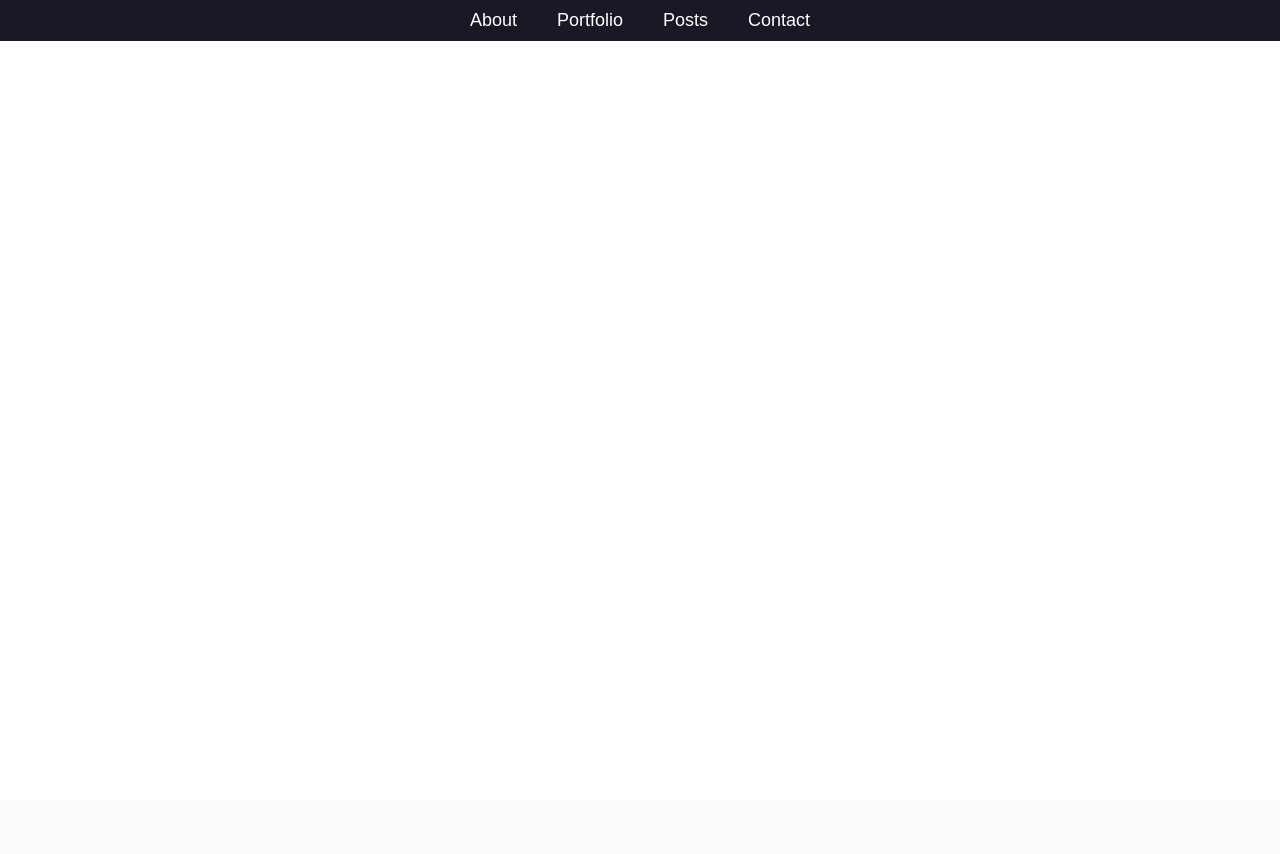
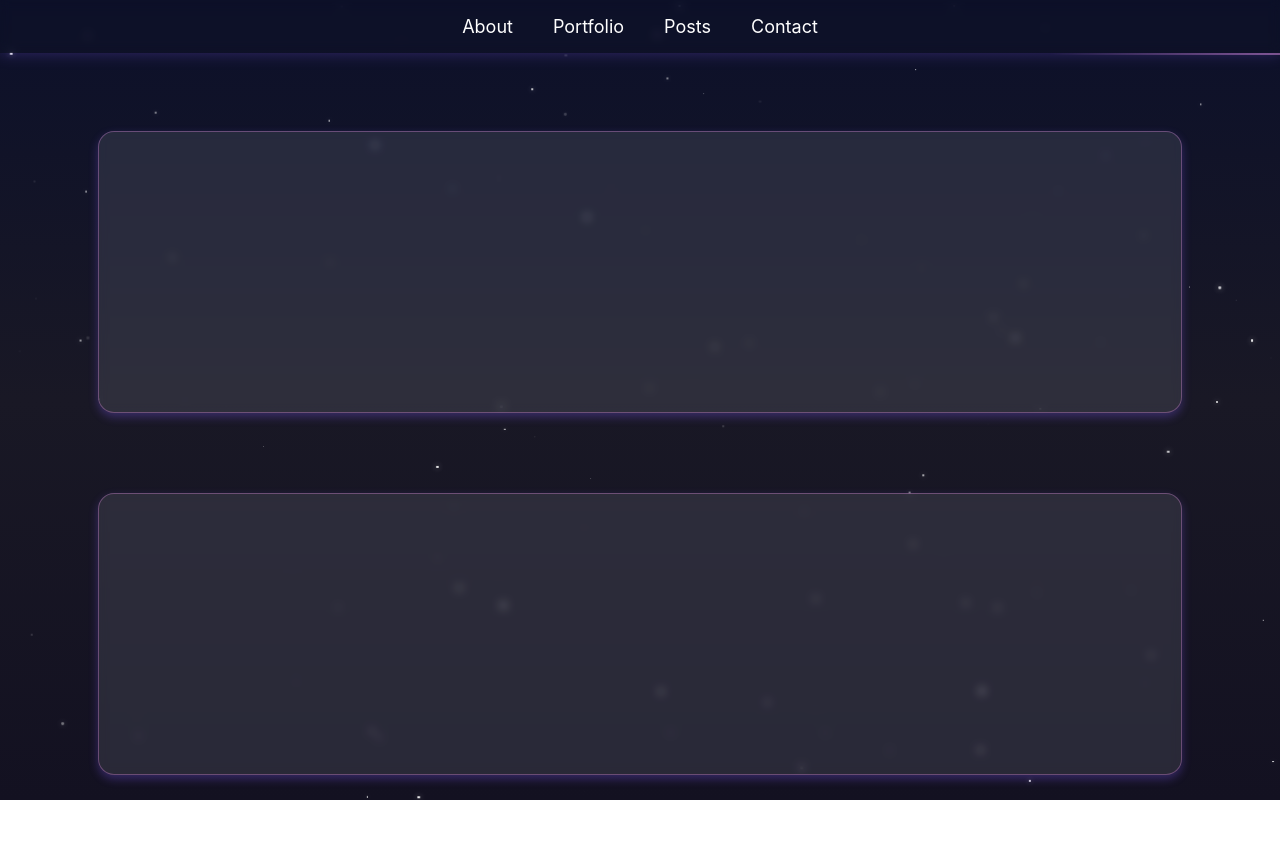
Before and after one commit to gagefulwood/portfolio-website, a Django app: page / in a window 1280 px wide. Before the commit the page ends 41 px from the top, so only its background shows below. Run offline with Django 5.2, Linux system fonts and the light colour scheme.

Commit message:
Added background, and some proper CSS effects.

```diff
--- a/main/templates/home.html
+++ b/main/templates/home.html
@@ -3,11 +3,23 @@
 <html lang="en">
 <head>
     <meta charset="UTF-8">
-    <title>Your Portfolio</title>
+    <title>Home</title>
     <link rel="stylesheet" href="{% static 'css/styles.css' %}">
+    <link rel="stylesheet" href="{% static 'css/background.css' %}">
 </head>
 <body>
-    {% include 'partials/navbar.html' %}
+    <div class="night-sky" id="night-sky"></div>
+    <script src="{% static 'js/stars.js' %}"></script>
+    <div class="primary-container">
+        {% include 'partials/navbar.html' %}
+        <div class="content-container">
+            <div class="panel glass-effect">
 
+            </div>
+            <div class="panel glass-effect">
+
+            </div>
+        </div>
+    </div>
 </body>
 </html>
--- a/main/templates/partials/navbar.html
+++ b/main/templates/partials/navbar.html
@@ -1,3 +1,6 @@
+{% load static %}
+<link rel="stylesheet" href="{% static 'css/navbar.css' %}">
+<div class="navbar-container">
     <nav class="navbar">
         <ul class="navbar-nav">
             <li><a href="#about">About</a></li>
@@ -6,3 +9,5 @@
             <li><a href="#contact">Contact</a></li>
         </ul>
     </nav>
+    <div class="navbar-glow"></div>
+</div>
--- /dev/null
+++ b/static/css/background.css
@@ -0,0 +1,36 @@
+/* Night Sky Container */
+.night-sky {
+    position: fixed;
+    top: 0;
+    left: 0;
+    width: 100%;
+    height: 100%;
+    background: linear-gradient(to bottom, #0c102a, #191825, #131121);
+    overflow: hidden;
+    z-index: -1;
+}
+
+/* Star Style */
+.star {
+    position: absolute;
+    background-color: white;
+    border-radius: 50%;
+    box-shadow: 0 0 6px rgba(255,255,255,0.8);
+    opacity: 0;
+    animation: twinkle ease-in-out infinite, drift 20s linear infinite alternate;
+}
+
+.star-container {
+    position: absolute;
+    transition: transform 1.5s ease-out;
+}
+
+@keyframes drift {
+    from { transform: translate(0px, 0px); }
+    to { transform: translate(5px, 5px); }
+}
+
+@keyframes twinkle {
+    0%, 100% { opacity: 0; }
+    50% { opacity: 1; }
+}
--- /dev/null
+++ b/static/css/gallery.css
@@ -0,0 +1,6 @@
+.gallery-container {
+  background-color: black;
+  width: 100%;
+  height: 100%;
+  border-radius: 10px;
+}
--- /dev/null
+++ b/static/css/navbar.css
@@ -0,0 +1,65 @@
+.navbar-container {
+    position: sticky;
+    top: 0;
+    z-index: 10;
+    width: 100%;
+    display: flex;
+    flex-direction: column;
+}
+
+.navbar {
+    background-color: #191825;
+    box-shadow: 0 0 15px rgba(134, 93, 255, 0.3);
+    overflow: visible;
+    width: 100%;
+    background: rgba(25, 24, 37, 0.1);
+    backdrop-filter: blur(5px);
+    -webkit-backdrop-filter: blur(5px);
+}
+
+.navbar-glow {
+    position: absolute;
+    top: 100%;
+    left: 0;
+    height: 2px;
+    width: 100%;
+    background: transparent;
+    overflow: hidden;
+}
+
+.navbar-glow::before {
+    content: '';
+    position: absolute;
+    left: -100%;
+    height: 60px;
+    width: 100%;
+    background: radial-gradient(circle, rgba(255,163,253,0.5), transparent 40%);
+    animation: smooth-glide 10s infinite ease-in-out;
+}
+
+@keyframes smooth-glide {
+    0% { left: -100%; }
+    100% { left: 100%; }
+}
+
+.navbar-nav {
+    list-style: none;
+    display: flex;
+    justify-content: center;
+    padding: 0;
+}
+
+.navbar-nav li {
+    margin: 0 20px;
+}
+
+.navbar-nav li a {
+    color: #fff;
+    text-decoration: none;
+    font-size: 18px;
+    transition: color 0.3s ease;
+}
+
+.navbar-nav li a:hover {
+    color: #FFA3FD;
+}
--- a/static/css/styles.css
+++ b/static/css/styles.css
@@ -1,40 +1,39 @@
-/* --- General CSS Reset --- */
 body, html {
     margin: 0;
     padding: 0;
-    font-family: 'Arial', sans-serif;
-    background-color: #ffffff;
-    scroll-behavior: smooth; /* Smooth scrolling for anchor links */
+    font-family: 'Inter', 'Helvetica Neue', sans-serif;
+    background-color: transparent;
 }
 
-/* --- Navbar styling --- */
-.navbar {
-    background-color: #191825; /* Your dark theme color */
-    position: sticky; /* Navbar stays on top while scrolling */
-    top: 0;
-    z-index: 10;
-    padding: 10px 0;
+.primary-container {
+    background: transparent;
+    min-height: 100vh;
+    display: flex;
+    flex-direction: column;
 }
 
-.navbar-nav {
-    list-style: none;
+.content-container {
+    flex: 1;
     display: flex;
-    justify-content: center;
-    padding: 0;
-    margin: 0;
+    flex-direction: column;
+    align-items: center;
+    padding: 3%;
+    box-sizing: border-box;
 }
 
-.navbar-nav li {
-    margin: 0 20px; /* Space between nav items */
+.panel {
+    width: 90%;
+    min-height: 35vh;
+    margin: 40px;
+    border-radius: 20px;
+    box-shadow: 0 4px 10px rgba(134,93,255,0.3); /* Soft lavender shadow clearly */
 }
 
-.navbar-nav li a {
-    color: #fff;
-    text-decoration: none;
-    font-size: 18px;
-    transition: color 0.3s ease;
+.glass-effect {
+    /* From https://css.glass */
+    background: rgba(232, 240, 255, 0.1);
+    border-radius: 16px;
+    backdrop-filter: blur(5px);
+    -webkit-backdrop-filter: blur(5px);
+    border: 1px solid rgba(255, 163, 253, 0.3);
 }
-
-.navbar-nav li a:hover {
-    color: #FFA3FD; /* Your highlight color */
-}
--- /dev/null
+++ b/static/js/stars.js
@@ -0,0 +1,53 @@
+document.addEventListener("DOMContentLoaded", function() {
+    const sky = document.getElementById('night-sky');
+    const starCount = 200;
+
+    for (let i = 0; i < starCount; i++) {
+        const starContainer = document.createElement('div');
+        starContainer.classList.add('star-container');
+
+        const star = document.createElement('div');
+        star.classList.add('star');
+
+        const size = Math.random() * 2 + 1;
+        star.style.width = `${size}px`;
+        star.style.height = `${size}px`;
+
+        // Random positions
+        starContainer.style.top = `${Math.random() * 100}%`;
+        starContainer.style.left = `${Math.random() * 100}%`;
+        starContainer.style.position = 'absolute';
+
+        const duration = Math.random() * 5 + 3;
+        const delay = Math.random() * 10;
+        star.style.animationDuration = `${duration}s`;
+        star.style.animationDelay = `${delay}s`;
+
+        starContainer.appendChild(star);
+        sky.appendChild(starContainer);
+    }
+
+    // Interactive cursor effect (now applied clearly to star-container)
+    document.addEventListener('mousemove', function(e) {
+        const stars = document.querySelectorAll('.star-container');
+        const mouseX = e.clientX;
+        const mouseY = e.clientY;
+
+        stars.forEach(star => {
+            const rect = star.getBoundingClientRect();
+            const starX = rect.left + rect.width / 2;
+            const starY = rect.top + rect.height / 2;
+
+            const dist = Math.hypot(mouseX - starX, mouseY - starY);
+
+            if (dist < 100) {
+                const offsetX = (starX - mouseX) / dist * 30;
+                const offsetY = (starY - mouseY) / dist * 30;
+
+                star.style.transform = `translate(${offsetX}px, ${offsetY}px)`;
+            } else {
+                star.style.transform = `translate(0, 0)`;
+            }
+        });
+    });
+});
```
Also changed, not shown: main/templates/partials/gallery.html (added, +19 -0 lines), static/images/testimage.jpg (added). Lines whose indentation alone changed are shown as unchanged.
